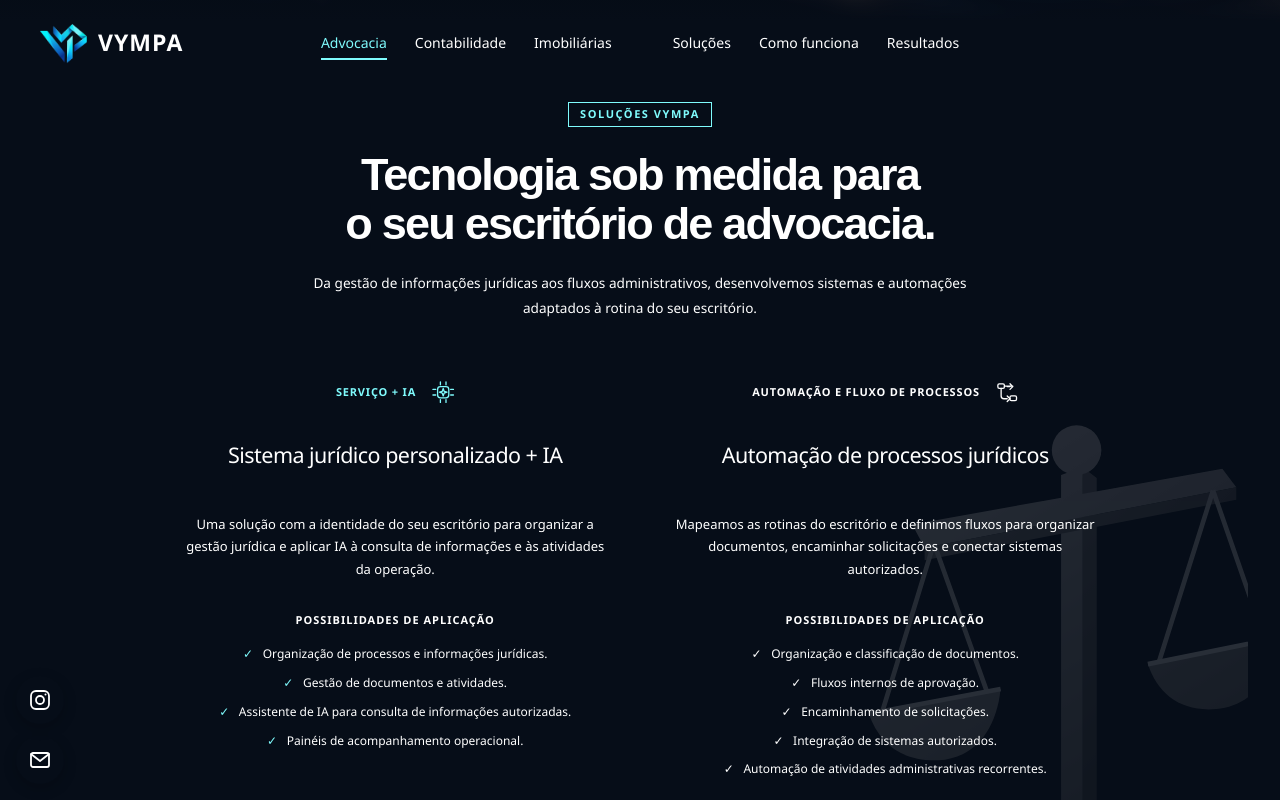
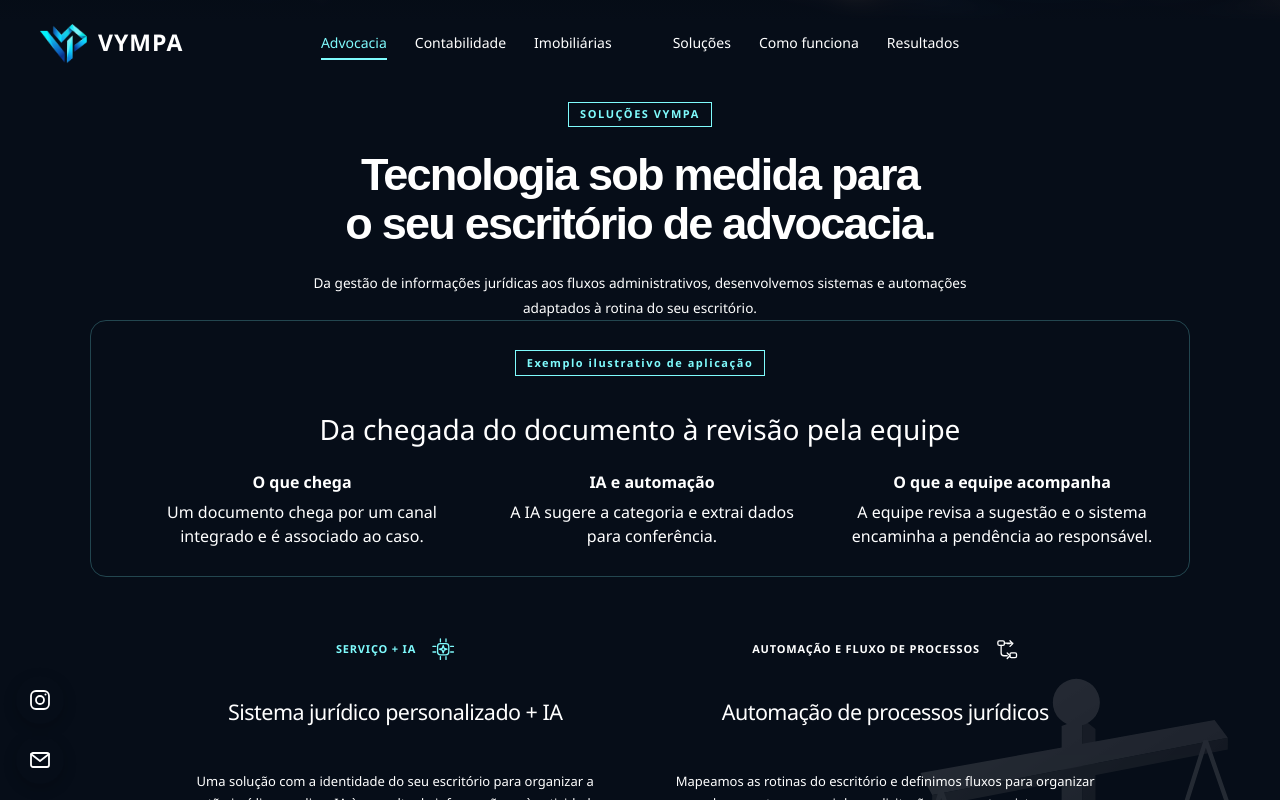
Before and after one commit to ViniciusSantosbit/Vympa, a React (Vite) app: page / in a window 1280 px wide. Both pictures are taken after a click on the button "Advocacia". Shown: the part 770-1570 px from the top of the page. Built offline with nearby package versions, Linux system fonts and the light colour scheme.

Commit message:
Personaliza a landing page por segmento e ativa o contato

```diff
--- a/src/app/providers/SegmentProvider.tsx
+++ b/src/app/providers/SegmentProvider.tsx
@@ -1,6 +1,7 @@
 import { useCallback, useMemo, useState } from 'react'
 import type { ReactNode, ReactElement, Dispatch, SetStateAction } from 'react'
 import type { SegmentId } from '@/types/content'
+import { segmentos } from '@/content/segmentos'
 import { SegmentContext } from '@/features/segment-selection/SegmentContext'
 export function SegmentProvider({
   children,
@@ -8,7 +9,13 @@ export function SegmentProvider({
   children: ReactNode
 }): ReactElement {
   const [selectedSegment, updateSelectedSegment] = useState<SegmentId | null>(
-    null,
+    () => {
+      if (typeof window === 'undefined') return null
+      const segment = new URLSearchParams(window.location.search).get(
+        'segmento',
+      )
+      return segmentos.find(({ id }) => id === segment)?.id ?? null
+    },
   )
   const [selectionRevision, setSelectionRevision] = useState(0)
   const setSelectedSegment: Dispatch<SetStateAction<SegmentId | null>> =
--- /dev/null
+++ b/src/content/jornadas.ts
@@ -0,0 +1,63 @@
+import type { SegmentId } from '@/types/content'
+
+export const jornadas = {
+  advocacia: {
+    titulo: 'Encontre os documentos de cada caso',
+    destaque: 'e saiba o que ainda falta.',
+    descricao:
+      'A VYMPA desenvolve fluxos para organizar documentos recebidos, preparar dados para revisão e encaminhar pendências à equipe responsável.',
+    chamada: 'Quero avaliar uma rotina do meu escritório',
+    demonstracao: 'Da chegada do documento à revisão pela equipe',
+    etapas: [
+      'Um documento chega por um canal integrado e é associado ao caso.',
+      'A IA sugere a categoria e extrai dados para conferência.',
+      'A equipe revisa a sugestão e o sistema encaminha a pendência ao responsável.',
+    ],
+  },
+  contabilidade: {
+    titulo: 'Saiba quais clientes ainda precisam enviar',
+    destaque: 'documentos para o fechamento.',
+    descricao:
+      'A VYMPA desenvolve fluxos para organizar documentos por cliente e competência, acompanhar pendências e automatizar lembretes.',
+    chamada: 'Quero organizar a cobrança de documentos',
+    demonstracao: 'Do recebimento ao controle do fechamento',
+    etapas: [
+      'O cliente envia um documento pelo canal definido pelo escritório.',
+      'A IA sugere o tipo de documento e a equipe pode corrigir a classificação.',
+      'O sistema atualiza a lista por competência e lembra os clientes com pendências.',
+    ],
+  },
+  imobiliarias: {
+    titulo: 'Veja quais interessados em imóveis',
+    destaque: 'ainda esperam retorno.',
+    descricao:
+      'A VYMPA desenvolve fluxos para conectar a entrada de interessados, o atendimento dos corretores e o acompanhamento de visitas.',
+    chamada: 'Quero ver se integra com meu CRM',
+    demonstracao: 'Do portal imobiliário à visita agendada',
+    etapas: [
+      'Um interessado chega por um portal integrado, com a origem registrada.',
+      'A IA resume o interesse e a automação encaminha o contato a um corretor.',
+      'O painel sinaliza quem espera retorno e registra a visita quando o corretor agenda.',
+    ],
+  },
+} satisfies Record<
+  SegmentId,
+  {
+    titulo: string
+    destaque: string
+    descricao: string
+    chamada: string
+    demonstracao: string
+    etapas: readonly string[]
+  }
+>
+
+export const contatoInicial =
+  'Conte qual rotina você quer melhorar e quais ferramentas usa. A VYMPA avalia com você por onde começar.'
+
+export const demonstracaoLabel = 'Exemplo ilustrativo de aplicação'
+export const etapasLabels = [
+  'O que chega',
+  'IA e automação',
+  'O que a equipe acompanha',
+]
--- /dev/null
+++ b/src/lib/commercialContact.ts
@@ -0,0 +1,25 @@
+import { contatos } from '@/content/contatos'
+import type { SegmentId, ServiceId } from '@/types/content'
+import { validateInstagramUrl } from './instagram'
+import { buildContactMessage, buildWhatsAppUrl } from './whatsapp'
+
+export function commercialContact(
+  segment: SegmentId | null,
+  service: ServiceId | null = null,
+): string | null {
+  const message = buildContactMessage(segment, service)
+  const whatsapp = buildWhatsAppUrl(contatos.whatsapp, message)
+  if (whatsapp) return whatsapp
+  const email = contatos.email?.trim()
+  if (email && /^[^\s@?&#]+@[^\s@?&#]+\.[^\s@?&#]+$/.test(email)) {
+    const params = new URLSearchParams({
+      view: 'cm',
+      fs: '1',
+      to: email,
+      su: 'Conversa sobre soluções VYMPA',
+      body: message,
+    })
+    return 'https://mail.google.com/mail/?' + params.toString()
+  }
+  return validateInstagramUrl(contatos.instagram)
+}
--- a/src/sections/Hero/Hero.tsx
+++ b/src/sections/Hero/Hero.tsx
@@ -2,13 +2,14 @@ import { getMotionPreference } from '@/lib/motionPreference'
 import { useEffect, useLayoutEffect, useRef } from 'react'
 import type { ReactElement } from 'react'
 import { heroContent } from '@/content/hero'
+import { jornadas } from '@/content/jornadas'
 import { segmentos } from '@/content/segmentos'
 import { useSegment } from '@/features/segment-selection/useSegment'
 import { HeroBackground } from './HeroBackground'
 import { HeroActions } from './HeroActions'
 import './hero.css'
 export function Hero(): ReactElement {
-  const { selectedSegment, selectionRevision } = useSegment()
+  const { selectedSegment, selectionRevision = 0 } = useSegment()
   const contentRef = useRef<HTMLDivElement>(null)
   const motionRef = useRef<Animation | null>(null)
   useEffect(() => () => motionRef.current?.cancel(), [])
@@ -33,7 +34,11 @@ export function Hero(): ReactElement {
     const target = targetPosition()
     const destination = `translateX(${target}px)`
     content.style.transform = destination
-    if (selectedSegment && !getMotionPreference().matches) {
+    if (
+      selectedSegment &&
+      selectionRevision > 0 &&
+      !getMotionPreference().matches
+    ) {
       const currentX = from === 'none' ? 0 : new DOMMatrixReadOnly(from).m41
       const trail = target >= currentX ? -1 : 1
       motionRef.current = content.animate(
@@ -58,6 +63,7 @@ export function Hero(): ReactElement {
   const currentSegment = segmentos.find(
     (segment) => segment.id === selectedSegment,
   )
+  const journey = selectedSegment ? jornadas[selectedSegment] : null
   return (
     <section
       id="inicio"
@@ -68,12 +74,19 @@ export function Hero(): ReactElement {
       <HeroBackground selectedSegment={selectedSegment} />
       <div className="hero-shell">
         <div className="hero-content" ref={contentRef}>
-          <p className="hero-eyebrow">{heroContent.eyebrow}</p>
+          <p className="hero-eyebrow">
+            {currentSegment
+              ? currentSegment.nome + ' · IA e automação'
+              : heroContent.eyebrow}
+          </p>
           <h1 id="hero-title" tabIndex={-1}>
-            {heroContent.title} <span>{heroContent.titleHighlight}</span>
+            {journey?.titulo ?? heroContent.title}{' '}
+            <span>{journey?.destaque ?? heroContent.titleHighlight}</span>
           </h1>
-          <p className="hero-description">{heroContent.description}</p>
-          <HeroActions />
+          <p className="hero-description">
+            {journey?.descricao ?? heroContent.description}
+          </p>
+          <HeroActions segment={selectedSegment} />
           <div className="hero-context" data-active={selectedSegment !== null}>
             <div className="hero-context-visual" aria-hidden="true">
               {segmentos.map((segment) => (
--- a/src/sections/Hero/HeroActions.tsx
+++ b/src/sections/Hero/HeroActions.tsx
@@ -1,25 +1,50 @@
 import type { ReactElement } from 'react'
 import { heroContent } from '@/content/hero'
+import { contatoInicial, jornadas } from '@/content/jornadas'
+import { commercialContact } from '@/lib/commercialContact'
+import type { SegmentId } from '@/types/content'
 import { SectionLink } from '@/components/common/SectionLink'
-export function HeroActions(): ReactElement {
+export function HeroActions({
+  segment,
+}: {
+  segment: SegmentId | null
+}): ReactElement {
   const { actions } = heroContent
+  const contactUrl = segment ? commercialContact(segment) : null
   return (
     <div className="hero-actions-block">
       <div className="hero-actions">
+        {contactUrl && segment ? (
+          <a
+            className="hero-action hero-action--primary"
+            href={contactUrl}
+            target="_blank"
+            rel="noopener noreferrer"
+            aria-describedby="hero-contact-note"
+          >
+            {jornadas[segment].chamada}
+          </a>
+        ) : (
           <SectionLink
             className="hero-action hero-action--primary"
             section="planos"
           >
             {actions.primary}
           </SectionLink>
+        )}
         <SectionLink
           className="hero-action hero-action--secondary"
-          section="como-funciona"
+          section={segment ? 'planos' : 'como-funciona'}
         >
-          {actions.secondary}
+          {segment ? 'Ver exemplo' : actions.secondary}
           <span aria-hidden="true">↗</span>
         </SectionLink>
       </div>
+      {contactUrl && (
+        <p id="hero-contact-note" className="hero-contact-note">
+          {contatoInicial}
+        </p>
+      )}
     </div>
   )
 }
--- a/src/sections/Hero/hero.css
+++ b/src/sections/Hero/hero.css
@@ -422,3 +422,8 @@
     var(--color-background) 96%
   );
 }
+.hero-contact-note {
+  margin: 14px 0 0;
+  font-size: 0.875rem;
+  line-height: 1.55;
+}
--- a/src/sections/Plans/PlanCard.tsx
+++ b/src/sections/Plans/PlanCard.tsx
@@ -2,9 +2,8 @@ import { useCardTilt } from '@/hooks/useCardTilt'
 import './cardTilt.css'
 import type { ReactElement } from 'react'
 import type { SegmentId, Service } from '@/types/content'
-import { contatos } from '@/content/contatos'
 import { plansLabels } from '@/content/planos'
-import { buildServiceMessage, buildWhatsAppUrl } from '@/lib/whatsapp'
+import { commercialContact } from '@/lib/commercialContact'
 export function PlanCard({
   service,
   segment,
@@ -18,10 +17,7 @@ export function PlanCard({
   const variant = segment ? service.segmentos[segment] : null
   const title = variant?.titulo ?? service.nome
   const features = variant?.exemplos ?? service.entregas
-  const contactUrl = buildWhatsAppUrl(
-    contatos.whatsapp,
-    buildServiceMessage(service.id, segment),
-  )
+  const contactUrl = commercialContact(segment, service.id)
   const titleId = service.id + '-title'
   const statusId = service.id + '-contact-status'
   return (
--- a/src/sections/Plans/Plans.tsx
+++ b/src/sections/Plans/Plans.tsx
@@ -1,5 +1,6 @@
 import type { ReactElement } from 'react'
 import { proposalsContent } from '@/content/navigation'
+import { demonstracaoLabel, etapasLabels, jornadas } from '@/content/jornadas'
 import { planos, plansLabels } from '@/content/planos'
 import { useSegment } from '@/features/segment-selection/useSegment'
 import { PlanCard } from './PlanCard'
@@ -7,6 +8,7 @@ import { SegmentVisualAccent } from './SegmentVisualAccent'
 import './plans.css'
 export function Plans(): ReactElement {
   const { selectedSegment } = useSegment()
+  const journey = selectedSegment ? jornadas[selectedSegment] : null
   return (
     <section
       id="planos"
@@ -27,6 +29,20 @@ export function Plans(): ReactElement {
             : proposalsContent.description}
         </p>
       </div>
+      {journey && (
+        <section className="plans-demo" aria-labelledby="plans-demo-title">
+          <p className="section-eyebrow">{demonstracaoLabel}</p>
+          <h3 id="plans-demo-title">{journey.demonstracao}</h3>
+          <ol>
+            {journey.etapas.map((step, index) => (
+              <li key={step}>
+                <strong>{etapasLabels[index]}</strong>
+                <p>{step}</p>
+              </li>
+            ))}
+          </ol>
+        </section>
+      )}
       <div className="plans-grid">
         {planos.map((service) => (
           <PlanCard
--- a/src/sections/Plans/plans.css
+++ b/src/sections/Plans/plans.css
@@ -338,3 +338,34 @@
     padding: 24px;
   }
 }
+.plans-demo {
+  max-width: 1100px;
+  margin: 0 auto 32px;
+  padding: clamp(16px, 3vw, 28px);
+  border: 1px solid rgb(127 251 253 / 24%);
+  border-radius: 16px;
+  background: var(--color-surface);
+}
+
+.plans-demo h3 {
+  margin: 8px 0 20px;
+  font-size: clamp(20px, 3vw, 28px);
+}
+
+.plans-demo ol {
+  display: grid;
+  grid-template-columns: repeat(3, minmax(0, 1fr));
+  gap: 16px 32px;
+  margin: 0;
+  padding-inline-start: 1.5rem;
+}
+
+.plans-demo li p {
+  margin: 6px 0 0;
+}
+
+@media (max-width: 720px) {
+  .plans-demo ol {
+    grid-template-columns: 1fr;
+  }
+}
```
Also changed, not shown: 2 other files (tests, documents, lock files or other folders). Lines whose indentation alone changed are shown as unchanged.
